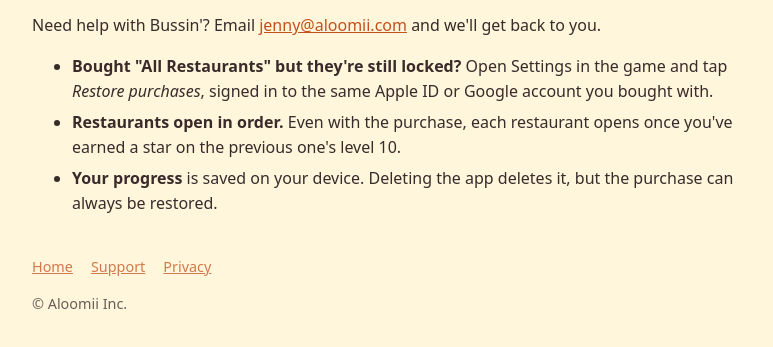
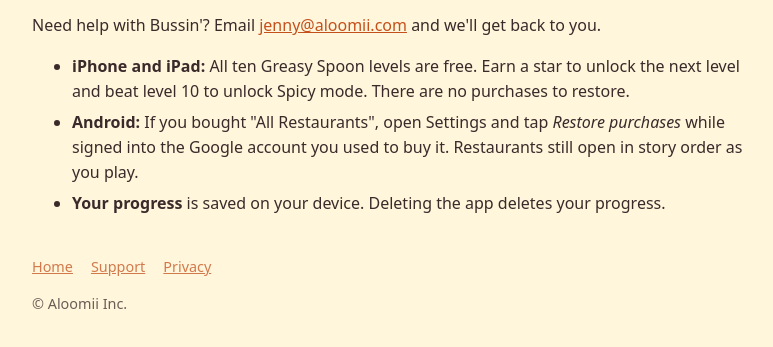
Before and after one commit to jennyc12/bussin-site, a plain HTML site: page support.html in a window 1280 px wide. Shown: the part 165-512 px from the top of the page, without its empty margins (248-1021 px from the left). Drawn offline with Linux system fonts and the light colour scheme.

Commit message:
Update Bussin Pages for the free iOS release
Co-Authored-By: Devin AI <158243242+devin-ai-integration[bot]@users.noreply.github.com>

```diff
--- a/support.html
+++ b/support.html
@@ -8,10 +8,11 @@ h1{font-size:1.7rem;margin:.2em 0 .6em}a{color:#c4501b}li{margin:.4em 0}nav a{ma
 <h1>Support</h1>
 <p>Need help with Bussin'? Email <a href="mailto:jenny@aloomii.com">jenny@aloomii.com</a> and we'll get back to you.</p>
 <ul>
-<li><strong>Bought "All Restaurants" but they're still locked?</strong> Open Settings in the game and tap <em>Restore purchases</em>,
-signed in to the same Apple ID or Google account you bought with.</li>
-<li><strong>Restaurants open in order.</strong> Even with the purchase, each restaurant opens once you've earned a star on the previous one's level 10.</li>
-<li><strong>Your progress</strong> is saved on your device. Deleting the app deletes it, but the purchase can always be restored.</li>
+<li><strong>iPhone and iPad:</strong> All ten Greasy Spoon levels are free. Earn a star to unlock the next level and beat
+level 10 to unlock Spicy mode. There are no purchases to restore.</li>
+<li><strong>Android:</strong> If you bought "All Restaurants", open Settings and tap <em>Restore purchases</em> while
+signed into the Google account you used to buy it. Restaurants still open in story order as you play.</li>
+<li><strong>Your progress</strong> is saved on your device. Deleting the app deletes your progress.</li>
 </ul>
 <footer><nav><a href="./">Home</a><a href="support.html">Support</a><a href="privacy.html">Privacy</a></nav><p>&copy; Aloomii Inc.</p></footer>
 </main></body></html>
```
Also changed, not shown: index.html (+2 -3 lines), privacy.html (+2 -2 lines).
